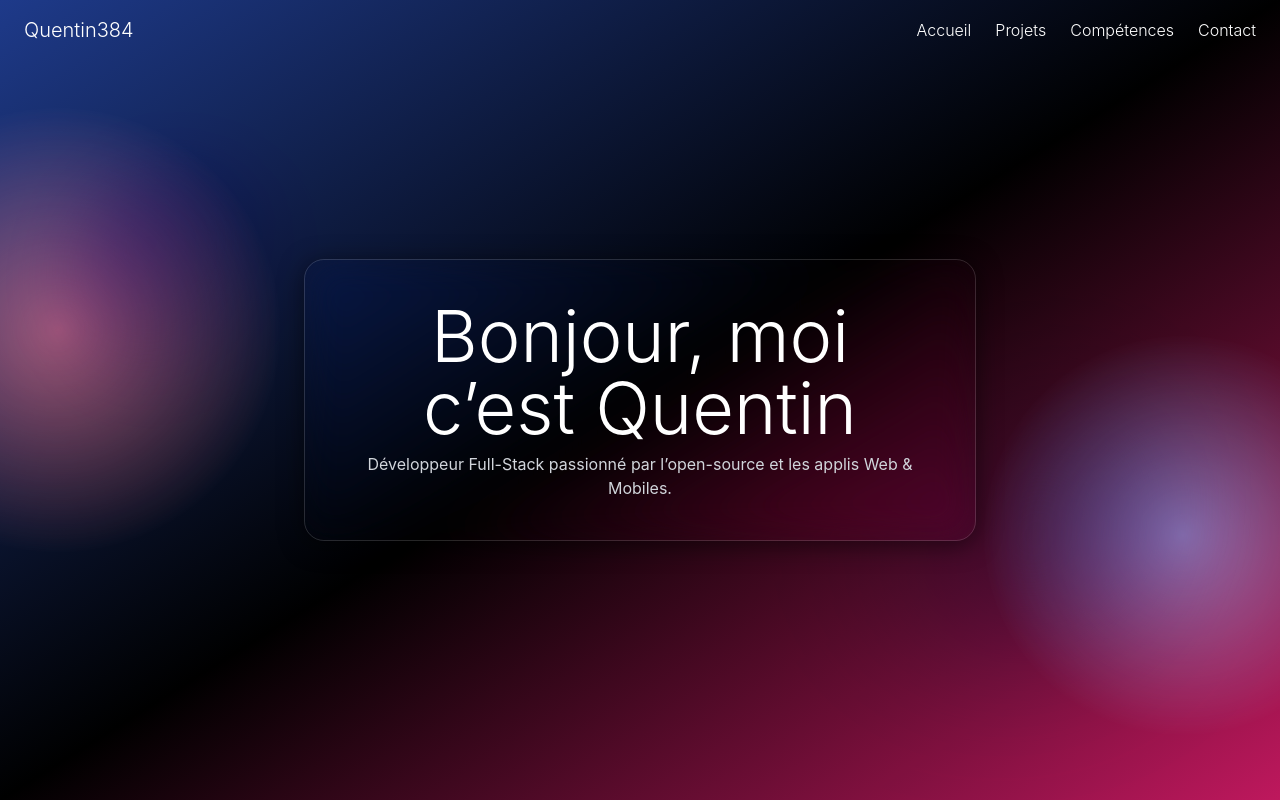
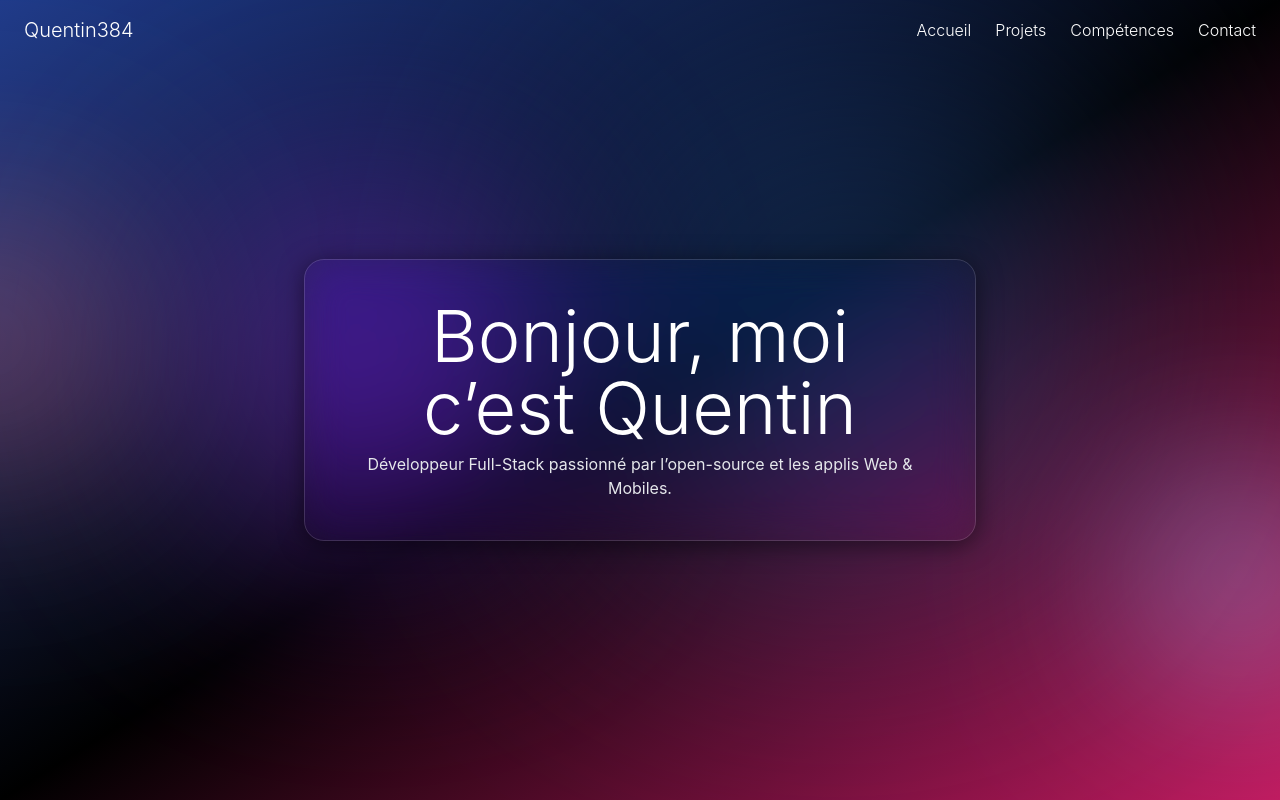
Before and after one commit to Quentin384/PORTFOLIO, a React (Vite) app: page / in a window 1280 px wide. Shown: the top 800 px of the page. Built offline with nearby package versions, Linux system fonts and the light colour scheme; no server answers.

Commit message:
static background with good light

```diff
--- a/src/components/Background.jsx
+++ b/src/components/Background.jsx
@@ -1,62 +1,84 @@
+// src/components/Background.jsx
 import React from 'react'
 import { motion } from 'framer-motion'
+import Blob from './Blob'
+
+// Exemple de deux paths (tu peux en générer de nouveaux pour varier)
+const PATH1 = "M120,-150C157,-111,176,-62,175,-16C174,30,154,73,119,109C84,145,34,175,-10,169C-54,163,-93,121,-125,80C-157,39,-181,-1,-173,-44C-165,-86,-126,-131,-83,-162C-40,-193,9,-209,50,-185C90,-161,83,-189,120,-150Z"
+const PATH2 = "M164,-156C197,-123,205,-62,203,-8C200,46,187,92,153,130C118,168,62,199,3,198C-57,196,-115,162,-147,116C-180,70,-185,12,-177,-38C-169,-88,-147,-128,-108,-156C-68,-183,-34,-198,16,-210C66,-222,132,-189,164,-156Z"
 
 export default function Background() {
   return (
-    <div className="fixed inset-0 -z-10">
-      {/* Gradient global */}
+    <div className="fixed inset-0 -z-10 overflow-hidden">
+      {/* gradient */}
       <div className="absolute inset-0 bg-gradient-to-br from-blue-900 via-black to-pink-700" />
 
-      {/* Light spots */}
+      {/* Blob statique #1 */}
+      <Blob
+        svgPath={PATH1}
+        className="absolute text-purple-600 opacity-50"
+        style={{
+          width: 600,
+          height: 600,
+          top: '10%',
+          left: '5%',
+          filter: 'blur(120px)',
+          zIndex: 10,
+        }}
+      />
+
+      {/* Blob statique #2 */}
+      <Blob
+        svgPath={PATH2}
+        className="absolute text-blue-500 opacity-40"
+        style={{
+          width: 700,
+          height: 700,
+          bottom: '15%',
+          right: '8%',
+          filter: 'blur(140px)',
+          zIndex: 10,
+        }}
+      />
+
+      {/* Light-spots animés */}
       <motion.div
-        className="light-spot"
-        style={{
-          width: 500,
-          height: 500,
-          background: 'radial-gradient(circle at center, #ff6b6b, transparent 60%)',
-          top: '10%',
-          left: '-15%',
-        }}
-        animate={{ opacity: [0.2,0.6,0.2], scale: [1,1.05,1] }}
-        transition={{ duration: 12, repeat: Infinity, ease: 'easeInOut' }}
-      />
-      <motion.div
-        className="light-spot"
+        className="absolute mix-blend-screen"
         style={{
           width: 450,
           height: 450,
+          background: 'radial-gradient(circle at center, #ff6b6b, transparent 60%)',
+          top: '15%',
+          left: '-20%',
+          filter: 'blur(100px)',
+          zIndex: 20,
+        }}
+        animate={{
+          x: [0, 50, -30, 0],
+          y: [0, -20, 20, 0],
+          opacity: [0.2, 0.6, 0.2],
+        }}
+        transition={{ duration: 12, repeat: Infinity, ease: 'easeInOut' }}
+        aria-hidden="true"
+      />
+      <motion.div
+        className="absolute mix-blend-screen"
+        style={{
+          width: 400,
+          height: 400,
           background: 'radial-gradient(circle at center, #4fafff, transparent 60%)',
           bottom: '5%',
-          right: '-10%',
+          right: '-15%',
+          filter: 'blur(80px)',
+          zIndex: 20,
         }}
-        animate={{ opacity: [0.2,0.6,0.2], scale: [1,1.05,1] }}
+        animate={{
+          x: [0, -40, 30, 0],
+          y: [0, 20, -20, 0],
+          opacity: [0.2, 0.6, 0.2],
+        }}
         transition={{ duration: 14, repeat: Infinity, ease: 'easeInOut' }}
-      />
-
-      {/* Blobs */}
-      <motion.div
-        className="absolute rounded-full mix-blend-multiply filter blur-2xl opacity-60 animate-blob"
-        style={{
-          width: 300,
-          height: 300,
-          background: 'radial-gradient(circle at 30% 30%,#a855f7,transparent 70%)',
-          top: '15%',
-          left: '5%',
-        }}
-        animate={{ x: [0,25,-15,0], y: [0,-30,15,0], scale: [1,1.1,0.9,1] }}
-        transition={{ duration: 10, repeat: Infinity, ease: 'easeInOut' }}
-      />
-      <motion.div
-        className="absolute rounded-full mix-blend-multiply filter blur-3xl opacity-50 animate-blob-slow"
-        style={{
-          width: 350,
-          height: 350,
-          background: 'radial-gradient(circle at 70% 70%,#3b82f6,transparent 70%)',
-          bottom: '15%',
-          right: '10%',
-        }}
-        animate={{ x: [0,-25,15,0], y: [0,30,-15,0], scale: [1,0.9,1.1,1] }}
-        transition={{ duration: 14, repeat: Infinity, ease: 'easeInOut' }}
+        aria-hidden="true"
       />
     </div>
   )
--- /dev/null
+++ b/src/components/Blob.jsx
@@ -0,0 +1,20 @@
+import React from 'react'
+
+export default function Blob({ className, svgPath, style }) {
+  return (
+    <svg
+      className={className}
+      style={style}
+      viewBox="0 0 600 600"
+      xmlns="http://www.w3.org/2000/svg"
+      aria-hidden="true"
+    >
+      <g transform="translate(300,300)">
+        <path
+          d={svgPath}
+          fill="currentColor"
+        />
+      </g>
+    </svg>
+  )
+}
--- a/src/components/GlassCard.jsx
+++ b/src/components/GlassCard.jsx
@@ -1,9 +1,11 @@
-import React from 'react'
-
-export default function GlassCard({children,className=''}) {
-  return (
-    <div className={`glass p-6 ${className}`}>
-      {children}
-    </div>
-  )
+.glass {
+  position: relative;
+  background: rgba(255,255,255,0.04);          /* très léger voile blanc */
+  border-radius: 1.25rem;
+  border: 1px solid rgba(255,255,255,0.15);
+  /* on passe à 60px de blur pour un net contraste */
+  backdrop-filter: blur(60px) saturate(180%);
+  -webkit-backdrop-filter: blur(60px) saturate(180%);
+  box-shadow: 0 4px 24px rgba(0,0,0,0.5);
+  overflow: hidden;
 }
--- a/src/components/Hero.jsx
+++ b/src/components/Hero.jsx
@@ -1,3 +1,4 @@
+// src/components/Hero.jsx
 import React from 'react'
 
 export default function Hero() {
@@ -7,7 +8,7 @@ export default function Hero() {
         <h1 className="text-5xl md:text-7xl font-light mb-2">
           Bonjour, moi c’est Quentin
         </h1>
-        <p className="text-base text-gray-300">
+        <p className="text-base text-gray-200">
           Développeur Full-Stack passionné par l’open-source et les applis Web & Mobiles.
         </p>
       </div>
```
